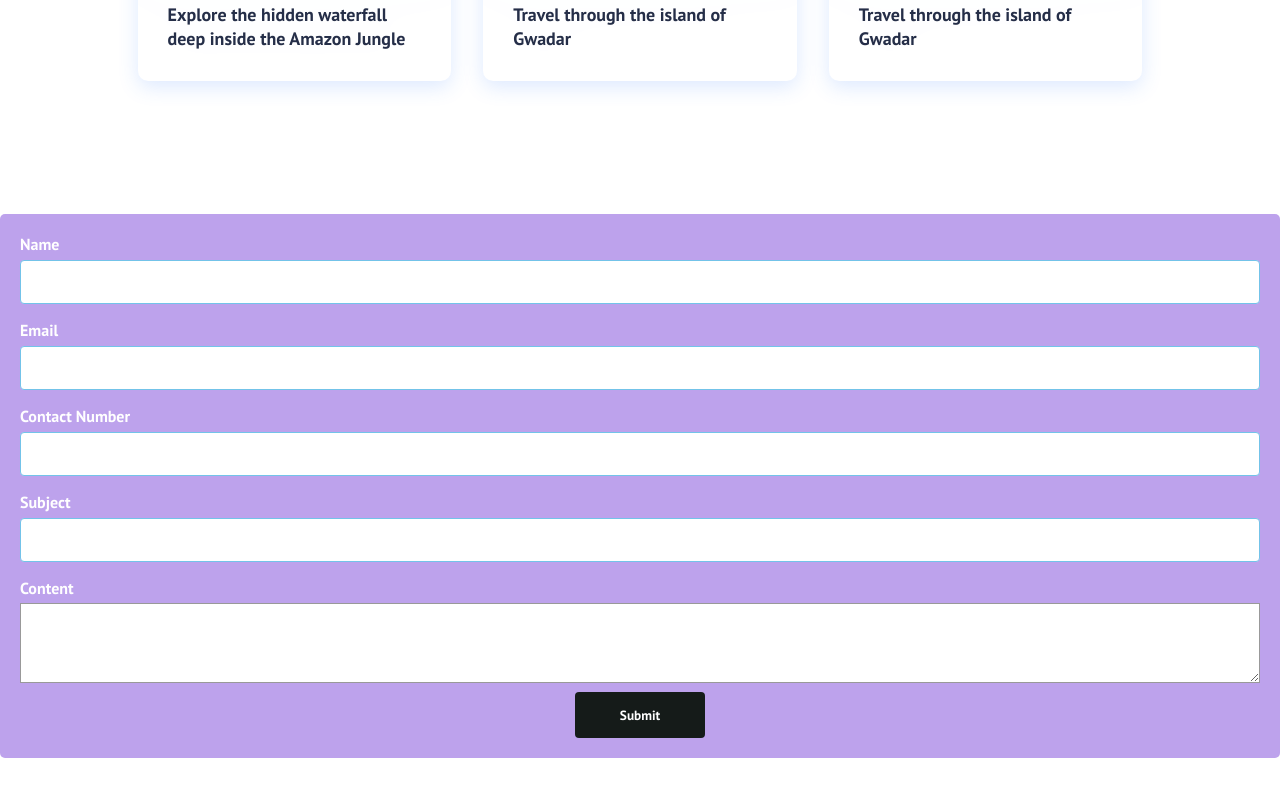
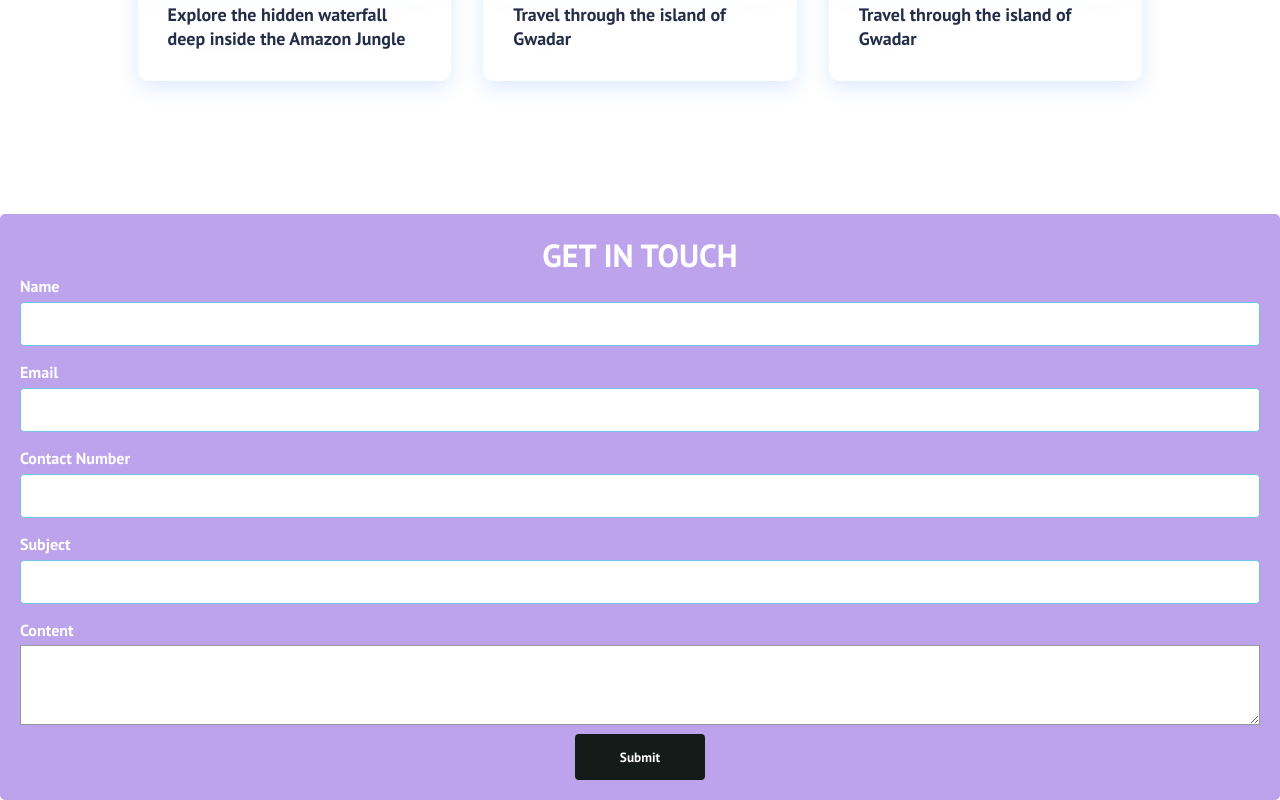
Before and after one commit to Asim-2000/Software-Construction-Labs, a React (Create React App) app in the folder lab10/: page / in a window 1280 px wide. Shown: the part 1711-2511 px from the top of the page. Before the commit the page ends 2469 px from the top, so only its background shows below. Built offline with nearby package versions, Linux system fonts and the light colour scheme.

Commit message:
👌 IMPROVE: LAB 10 Done

```diff
--- a/lab10/src/components/ContactUs/ContactUs.css
+++ b/lab10/src/components/ContactUs/ContactUs.css
@@ -51,3 +51,8 @@ textarea
   margin:5px 0;
   padding:3px;
 }
+
+.form__header{
+    text-align: center;
+    font-size: 2rem;
+}
--- a/lab10/src/components/ContactUs/ContactUs.jsx
+++ b/lab10/src/components/ContactUs/ContactUs.jsx
@@ -12,7 +12,13 @@ function ContactUs() {
   const onSubmit = (data) => console.log(data);
 
     return (
-      <div className="form__container">
+        <div className="form__container">
+
+            <div className="form__header">
+
+                GET IN TOUCH
+
+            </div>
         <form onSubmit={handleSubmit(onSubmit)}>
           <div className="form-control ">
             <label>Name</label>
@@ -46,8 +52,7 @@ function ContactUs() {
                     <input
                     type='text'
               {...register("contact", {
-                required: true,
-                pattern: /^[^@ ]+@[^@ ]+\.[^@ .]{2,}$/,
+                required: true
               })}
             />
             {errors.contact && errors.contact.type === "required" && (
```
